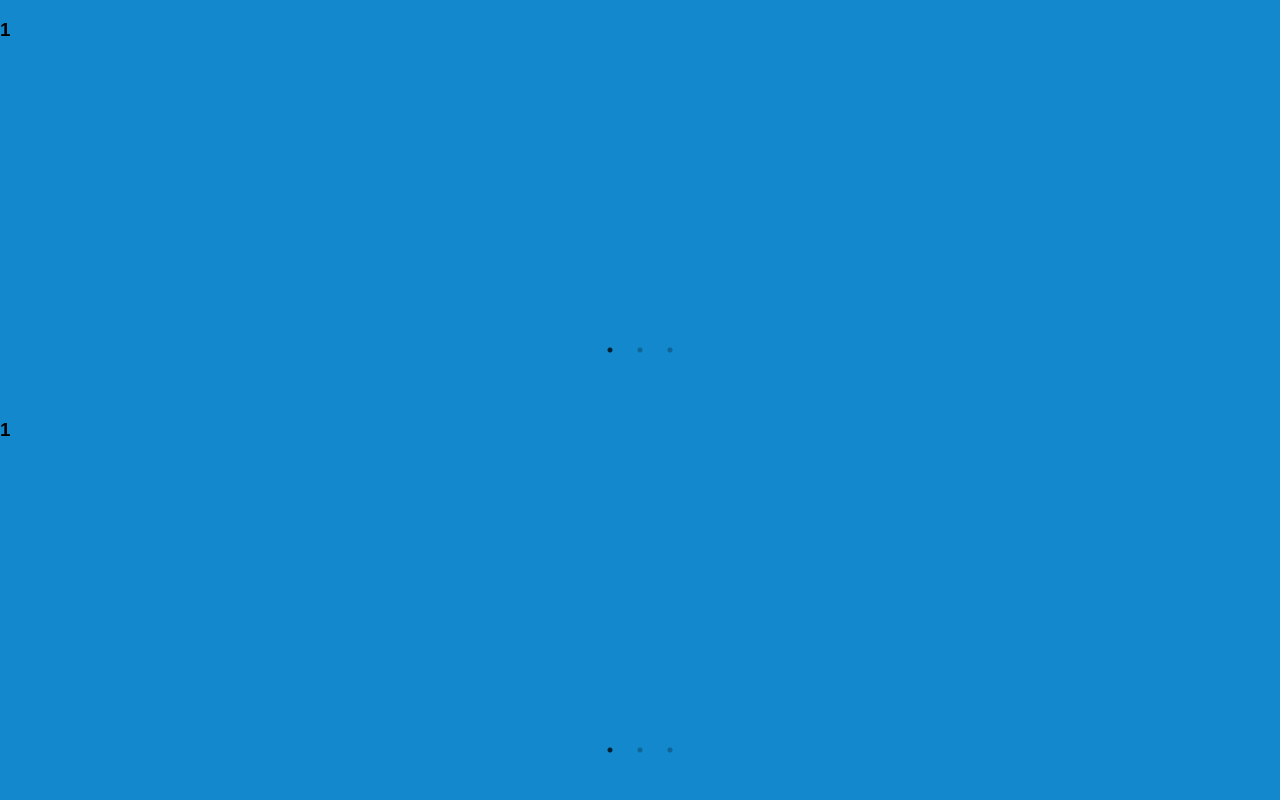
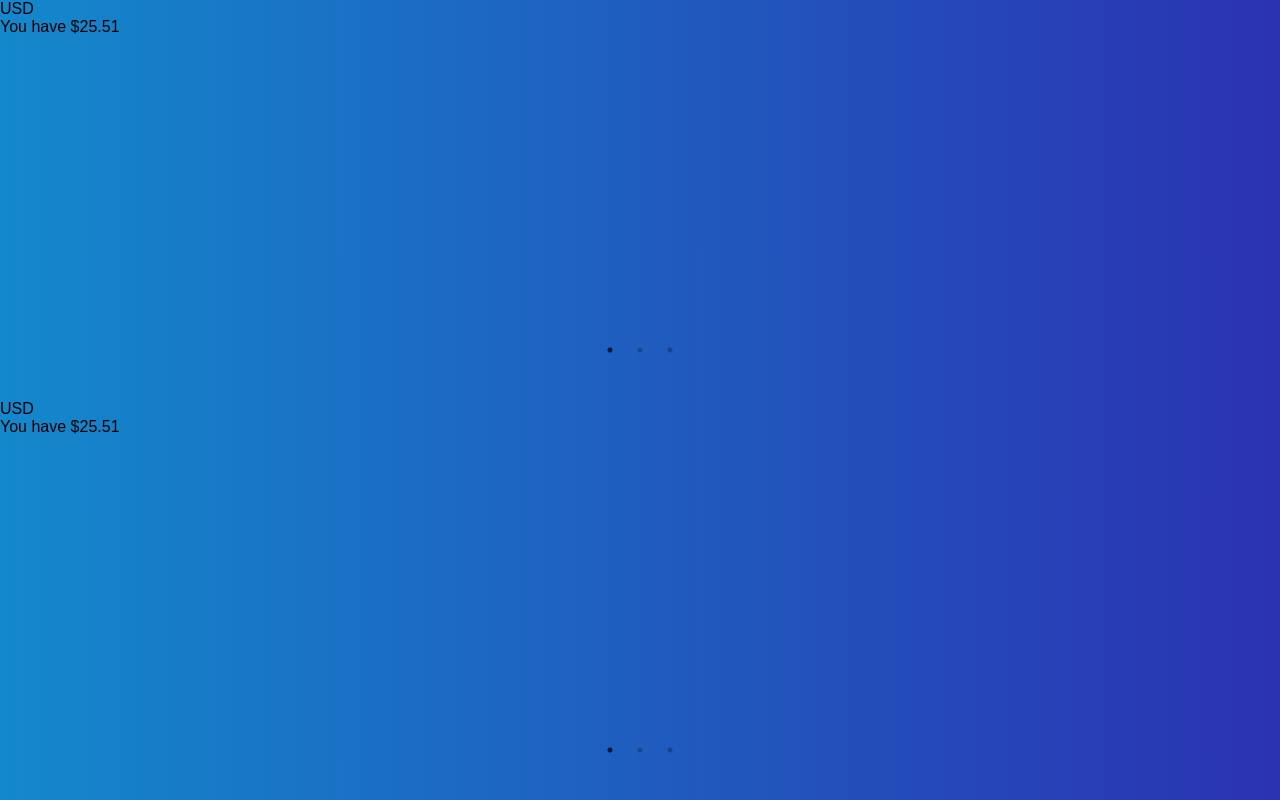
Before and after one commit to Dan-Ste/rvlt-fx, a React (Create React App) app: page / in a window 1280 px wide. Built offline with nearby package versions, Linux system fonts and the light colour scheme.

Commit message:
Create component for slider and slides

```diff
--- a/src/App.js
+++ /dev/null
@@ -1,38 +0,0 @@
-import React, { Component } from 'react';
-import StuffList from './components/stuffList';
-import Slider from 'react-slick';
-
-class App extends Component {
-  render() {
-    const settings = {
-      dots: true,
-      infinite: true,
-      speed: 500,
-      slidesToShow: 1,
-      slidesToScroll: 1,
-      arrows: false,
-      adaptiveHeight: true
-    };
-
-    return (
-      <div className="app">
-        <div>
-          <Slider {...settings}>
-            <div><h3>1</h3></div>
-            <div><h3>2</h3></div>
-            <div><h3>3</h3></div>
-          </Slider>
-        </div>
-
-        <div>
-          <Slider {...settings}>
-            <div><h3>1</h3></div>
-            <div><h3>2</h3></div>
-            <div><h3>3</h3></div>
-          </Slider>
-        </div>
-      </div>
-    );
-  }
-}
-export default App;
--- /dev/null
+++ b/src/components/AccountSlide.js
@@ -0,0 +1,18 @@
+import React from 'react'
+import { Component } from 'react';
+
+export class AccountSlide extends Component {
+
+  render() {
+    const {currencyISO, currencySign, amount} = this.props;
+
+    return (
+      <div className="currency-slide">
+        <div>{currencyISO}</div>
+        <div>You have {currencySign}{amount}</div>
+      </div>
+    )
+  }
+}
+
+export default AccountSlide;
--- /dev/null
+++ b/src/components/AccountsSlider.js
@@ -0,0 +1,34 @@
+import React from 'react'
+import { Component } from 'react';
+import Slider from 'react-slick';
+import AccountSlide from './AccountSlide';
+
+export class AccountsSlider extends Component {
+
+  render() {
+    const settings = {
+      dots: true,
+      infinite: true,
+      speed: 500,
+      slidesToShow: 1,
+      slidesToScroll: 1,
+      arrows: false,
+      adaptiveHeight: true,
+      afterChange(index) {
+        console.log(index)
+      }
+    };
+
+    return (
+      <Slider {...settings}>
+        {this.props.accounts.map(account => {
+          return <div key={account.id}>
+                  <AccountSlide {...account}/>
+                </div>
+        })}
+      </Slider>
+    )
+  }
+}
+
+export default AccountsSlider;
--- /dev/null
+++ b/src/components/App.js
@@ -0,0 +1,15 @@
+import React, { Component } from 'react';
+import ExchangeFromSlider from '../containers/ExchangeFromSlider';
+
+class App extends Component {
+  render() {
+
+    return (
+      <div className="app">
+          <ExchangeFromSlider />
+          <ExchangeFromSlider />
+      </div>
+    );
+  }
+}
+export default App;
--- /dev/null
+++ b/src/containers/ExchangeFromSlider.js
@@ -0,0 +1,13 @@
+import { connect } from 'react-redux'
+// import { toggleTodo } from '../actions'
+import AccountsSlider from '../components/AccountsSlider'
+
+const mapStateToProps = (state) => ({
+  accounts: state.accounts
+})
+
+const ExchangeFromSlider = connect(
+  mapStateToProps
+)(AccountsSlider)
+
+export default ExchangeFromSlider
--- a/src/index.js
+++ b/src/index.js
@@ -2,12 +2,12 @@ import React from 'react';
 import { render } from 'react-dom';
 import { Provider } from 'react-redux';
 import { createStore } from 'redux';
-import rootReducer from './reducers/rootReducer';
-import App from './App';
+import reducer from './reducers';
+import App from './components/App';
 import registerServiceWorker from './registerServiceWorker';
 import './styles/index.css';
 
-const store = createStore(rootReducer);
+const store = createStore(reducer);
 
 render(
   <Provider store={store}>
--- a/src/reducers/currency.js
+++ b/src/reducers/accounts.js
@@ -1,6 +1,6 @@
 import initialState from '../store/initialState';
 
-export default function currency(state = initialState.currencies, action) {;
+export default function accounts(state = initialState.accounts, action) {;
   switch (action.type) {
     default:
       return state;
--- a/src/reducers/rootReducer.js
+++ b/src/reducers/index.js
@@ -1,8 +1,8 @@
 import { combineReducers } from 'redux';
-import currency from './currency';
+import accounts from './accounts';
 
 const rootReducer = combineReducers({
-  currency
+  accounts
 });
 
 export default rootReducer;
--- a/src/store/initialState.js
+++ b/src/store/initialState.js
@@ -1,19 +1,21 @@
 export default {
-  currencies: {
-    byId: {
-      '0': {
-        id: '0',
-        iso: 'USD'
-      },
-      '1': {
-        id: '2',
-        iso: 'EUR'
-      },
-      '2': {
-        id: '3',
-        iso: 'GBP'
-      }
+  accounts: [{
+      id: '1',
+      currencyISO: 'USD',
+      currencySign: '$',
+      amount: '25.51'
     },
-    allIds: ['0', '1', '2']
-  }
+    {
+      id: '2',
+      currencyISO: 'EUR',
+      currencySign: '€',
+      amount: '116.12'
+    },
+    {
+      id: '3',
+      currencyISO: 'GBP',
+      currencySign: '£',
+      amount: '58.33'
+    }
+  ]
 }
--- a/src/styles/index.css
+++ b/src/styles/index.css
@@ -17,14 +17,22 @@ html, body, #root {
   display: grid;
   grid-template-columns: 100%;
   grid-template-rows: 50%;
+  background: #1488cc;
   background: linear-gradient(to right, #1488cc, #2b32b2);
-  background: #1488cc;
 }
 
-.slick-slider {
+.slick-slider, .slick-list, .slick-track {
   height: 100%;
+}
+
+.slide-list {
+  z-index: 10;
 }
 
 .slick-dots {
   bottom: 40px;
 }
+
+.currency-slide {
+  height: 100%;
+}
```
Also changed, not shown: src/styles/App.css (deleted).
